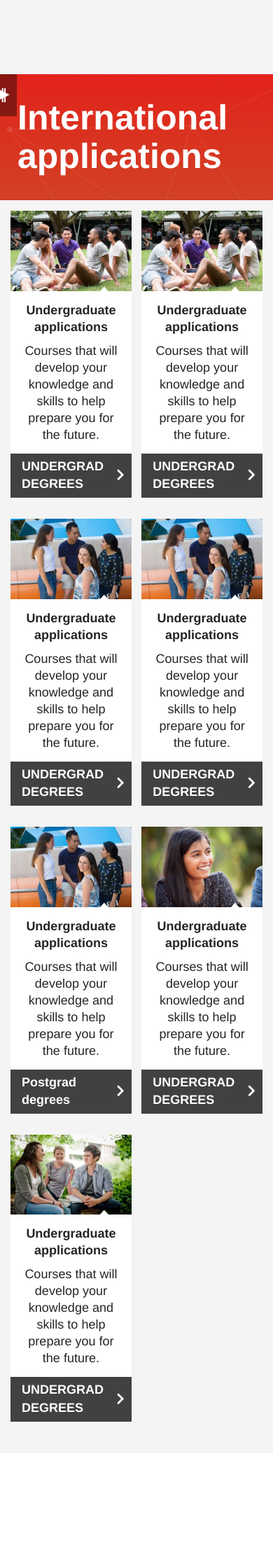
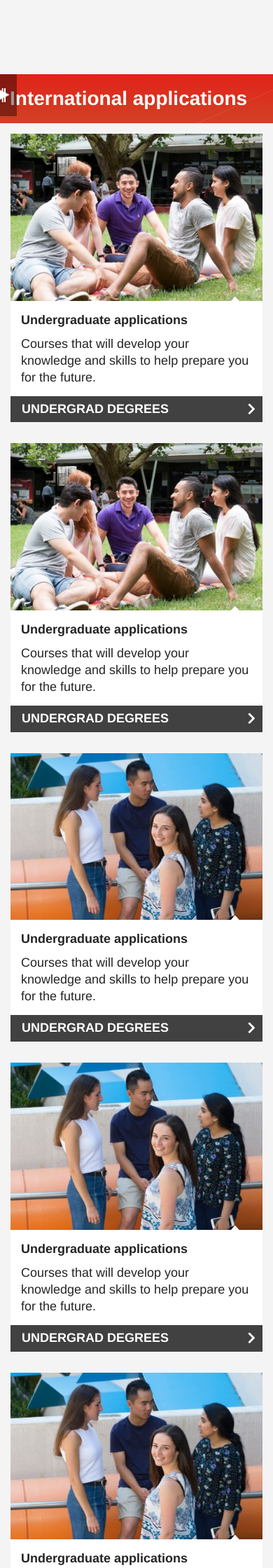
Before and after one commit to lelamhai/LATROBE, a PHP site: page /list.htm in a window 390 px wide. Shown: the top 2240 px of the page at 70% size. Before the commit the page ends 2031 px from the top, so only its background shows below. Run offline with PHP 8.4, Linux system fonts and the light colour scheme; some libraries are stand-ins or nearby versions.

Commit message:
update responsive mobile

```diff
--- a/html/css/list.css
+++ b/html/css/list.css
@@ -1,6 +1,7 @@
 * {
   margin: 0;
   padding: 0;
+  text-align: unset;
 }
 
 main {
@@ -145,11 +146,11 @@ nav #url-nav::before {
   justify-content: space-between;
 }
 
-.content #menu_content .item img {
+.content #menu_content .item-list img {
   width: 100%;
 }
 
-.content #menu_content .item .info {
+.content #menu_content .item-list .info {
   padding: 15px;
   width: 100%;
   position: relative;
@@ -162,7 +163,7 @@ nav #url-nav::before {
   font-weight: 700;
 }
 
-.content #menu_content .item .info p {
+.content #menu_content .item-list .info p {
   line-height: 24px;
   margin: 0;
   font-size: 18px;
@@ -170,7 +171,7 @@ nav #url-nav::before {
   color: #242424;
 }
 
-.content #menu_content li .item .info::before {
+.content #menu_content li .item-list .info::before {
   color: #fff;
   position: absolute;
   right: 30px;
@@ -276,47 +277,7 @@ nav #url-nav::before {
 }
 
 /* iphone */
-@media screen and (max-width: 375px) {
-
-  /* main {
-    position: relative;
-  }
-
-  nav {
-    display: none;
-    position: absolute;
-    top: 106px;
-    left: 0px;
-    z-index: 1;
-    height: 90%;
-    background-color: #f7f7f7;
-  }
-
-  #menu-nav{
-    position: relative;
-  }
-
-  #bnt-hide-menu{
-    position: absolute;
-    right: -14px;
-    top: 0px;
-    visibility: visible;
-    font-weight: 800;
-  }
-
-  #bnt-hide-menu > button{
-    border: none;
-    background-color: #dedede;
-    padding: 2px;
-    border-top-right-radius: 5px;
-    border-bottom-right-radius: 5px;
-  }
-
-  #se_main{
-    flex-basis: 100%;
-    width: 100%;
-  } */
-
+@media screen and (max-width: 480px) {
   #banner h2{
     font-size: 28px;
   }
--- a/html/list.htm
+++ b/html/list.htm
@@ -51,7 +51,7 @@
         <div class="content">
           <ul id="menu_content">
             <li>
-              <div class="item">
+              <div class="item-list">
                 <span><img src="imgs/1.jpg" alt="hình nè" /></span>
                 <div class="info">
                   <h2 class="title">Undergraduate applications</h2>
@@ -64,7 +64,7 @@
               <a href="" class="url_button">UNDERGRAD DEGREES</a>
             </li>
             <li>
-              <div class="item">
+              <div class="item-list">
                 <span><img src="imgs/1.jpg" alt="hình nè" /></span>
                 <div class="info">
                   <h2 class="title">Undergraduate applications</h2>
@@ -77,7 +77,7 @@
               <a href="" class="url_button">UNDERGRAD DEGREES</a>
             </li>
             <li>
-              <div class="item">
+              <div class="item-list">
                 <span><img src="imgs/2.jpg" alt="hình nè" /></span>
                 <div class="info">
                   <h2 class="title">Undergraduate applications</h2>
@@ -90,7 +90,7 @@
               <a href="" class="url_button">UNDERGRAD DEGREES</a>
             </li>
             <li>
-              <div class="item">
+              <div class="item-list">
                 <span><img src="imgs/2.jpg" alt="hình nè" /></span>
                 <div class="info">
                   <h2 class="title">Undergraduate applications</h2>
@@ -103,7 +103,7 @@
               <a href="" class="url_button">UNDERGRAD DEGREES</a>
             </li>
             <li>
-              <div class="item">
+              <div class="item-list">
                 <span><img src="imgs/2.jpg" alt="hình nè" /></span>
                 <div class="info">
                   <h2 class="title">Undergraduate applications</h2>
@@ -116,7 +116,7 @@
               <a href="" class="url_button">Postgrad degrees</a>
             </li>
             <li>
-              <div class="item">
+              <div class="item-list">
                 <span><img src="imgs/4.jpg" alt="hình nè" /></span>
                 <div class="info">
                   <h2 class="title">Undergraduate applications</h2>
@@ -129,7 +129,7 @@
               <a href="" class="url_button">UNDERGRAD DEGREES</a>
             </li>
             <li>
-              <div class="item">
+              <div class="item-list">
                 <span><img src="imgs/3.jpg" alt="hình nè" /></span>
                 <div class="info">
                   <h2 class="title">Undergraduate applications</h2>
```
